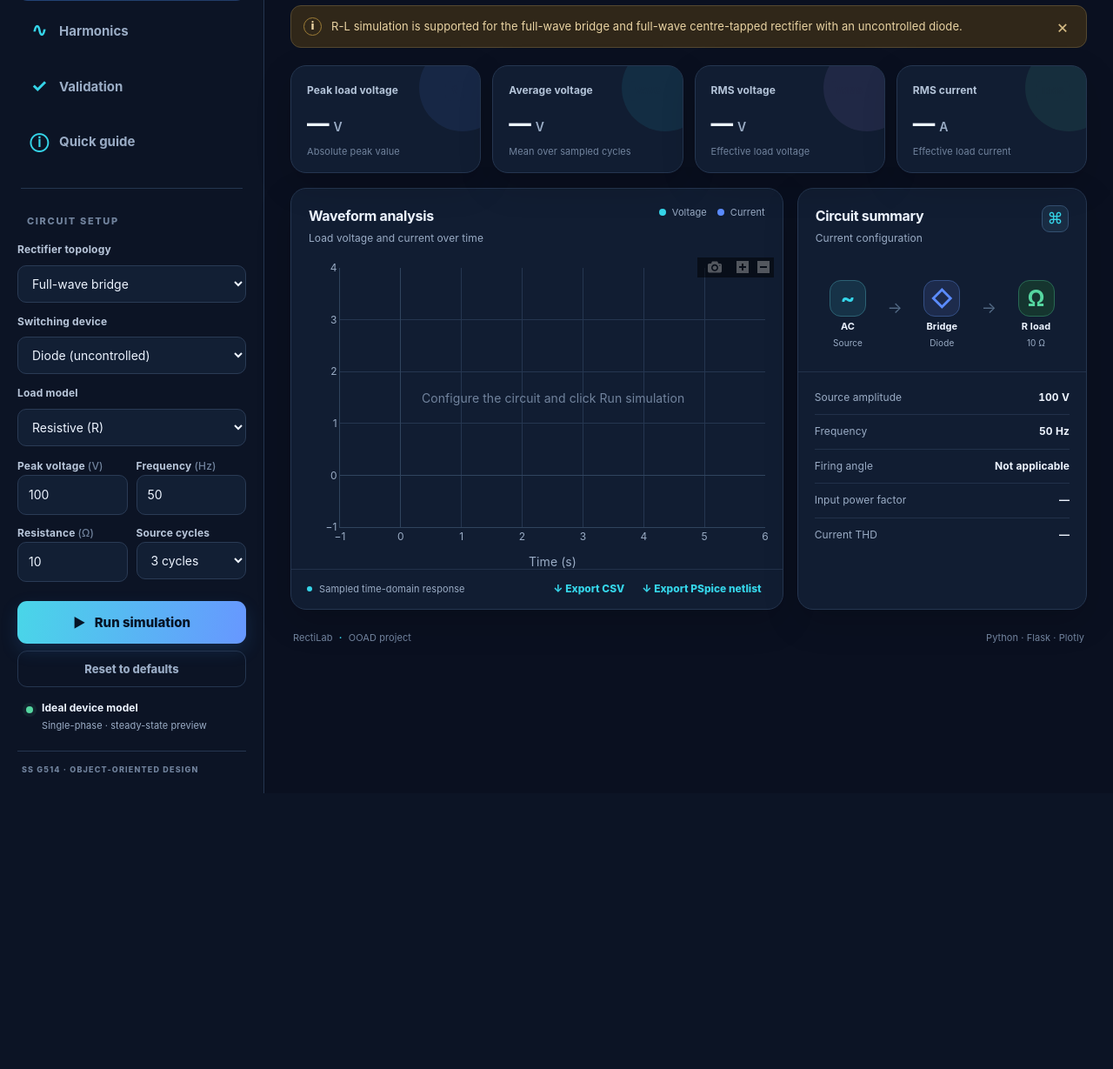
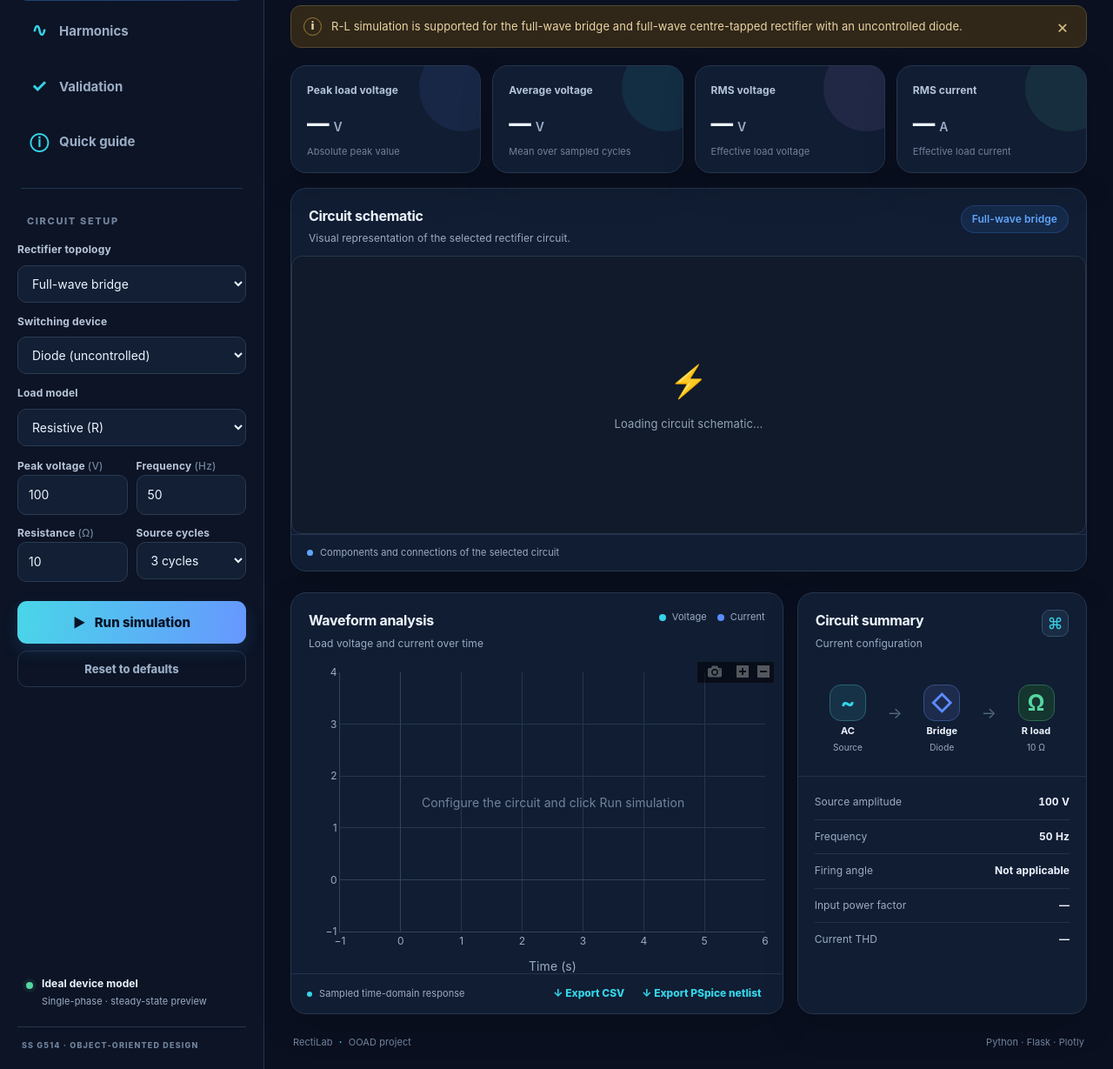
Before and after one commit to bhojani27/RectiLab-Rectifier_Circuit_Simulator, a Flask app: page / in a window 1280 px wide. Shown: the part 199-1428 px from the top of the page at 87% size. Before the commit the page ends 1111 px from the top, so only its background shows below. Run offline with Flask 3, Linux system fonts and the light colour scheme; some libraries are stand-ins or nearby versions.

Commit message:
Add circuit schematic section and styling

```diff
--- a/static/css/style.css
+++ b/static/css/style.css
@@ -222,3 +222,76 @@ tbody tr:hover td { background: #182740; }
 .good-value { color: var(--green); font-weight: 800; }
 .warn-value { color: var(--amber); font-weight: 800; }
 .tiny-status { color: var(--faint); font-size: 10px; margin-left: 4px; }
+
+.schematic-panel {
+    margin-bottom: 24px;
+}
+
+.schematic-badge {
+    display: inline-flex;
+    align-items: center;
+    padding: 6px 12px;
+    border-radius: 20px;
+    background: rgba(59, 130, 246, 0.12);
+    color: #60a5fa;
+    border: 1px solid rgba(59, 130, 246, 0.25);
+    font-size: 12px;
+    font-weight: 600;
+    white-space: nowrap;
+}
+
+.schematic-stage {
+    width: 100%;
+    min-height: 320px;
+    padding: 24px;
+    display: flex;
+    align-items: center;
+    justify-content: center;
+    overflow-x: auto;
+    overflow-y: hidden;
+    background: #101a2a;
+    border: 1px solid #26354b;
+    border-radius: 12px;
+}
+
+.schematic-placeholder {
+    text-align: center;
+    color: #94a3b8;
+}
+
+.schematic-placeholder span {
+    display: block;
+    font-size: 36px;
+    margin-bottom: 10px;
+}
+
+.schematic-placeholder p {
+    font-size: 13px;
+    margin: 0;
+}
+
+.schematic-panel .panel-footer {
+    display: flex;
+    align-items: center;
+    gap: 8px;
+}
+
+.schematic-panel .footer-dot {
+    width: 7px;
+    height: 7px;
+    flex-shrink: 0;
+    border-radius: 50%;
+    background: #60a5fa;
+}
+
+@media (max-width: 768px) {
+    .schematic-stage {
+        min-height: 260px;
+        padding: 12px;
+    }
+
+    .schematic-badge {
+        font-size: 10px;
+        padding: 5px 8px;
+    }
+}
--- a/templates/index.html
+++ b/templates/index.html
@@ -133,7 +133,38 @@
             <div class="metric-foot">Effective load current</div>
           </article>
         </div>
+        <section class="panel schematic-panel">
+          <div class="panel-header">
+            <div>
+              <h2>Circuit schematic</h2>
+              <p id="schematic-description">
+                Visual representation of the selected rectifier circuit.
+              </p>
+            </div>
+            <span class="schematic-badge" id="schematic-type">
+              Full-wave bridge
+            </span>
+          </div>
 
+          <div
+            class="schematic-stage"
+            id="circuit-schematic"
+            role="img"
+            aria-label="Selected rectifier circuit schematic"
+          >
+            <div class="schematic-placeholder">
+              <span>⚡</span>
+              <p>Loading circuit schematic...</p>
+            </div>
+          </div>
+
+          <div class="panel-footer">
+            <span class="footer-dot"></span>
+            <span id="schematic-caption">
+              Components and connections of the selected circuit
+            </span>
+          </div>
+        </section>
         <div class="content-grid">
           <section class="panel chart-panel">
             <div class="panel-header">
```
